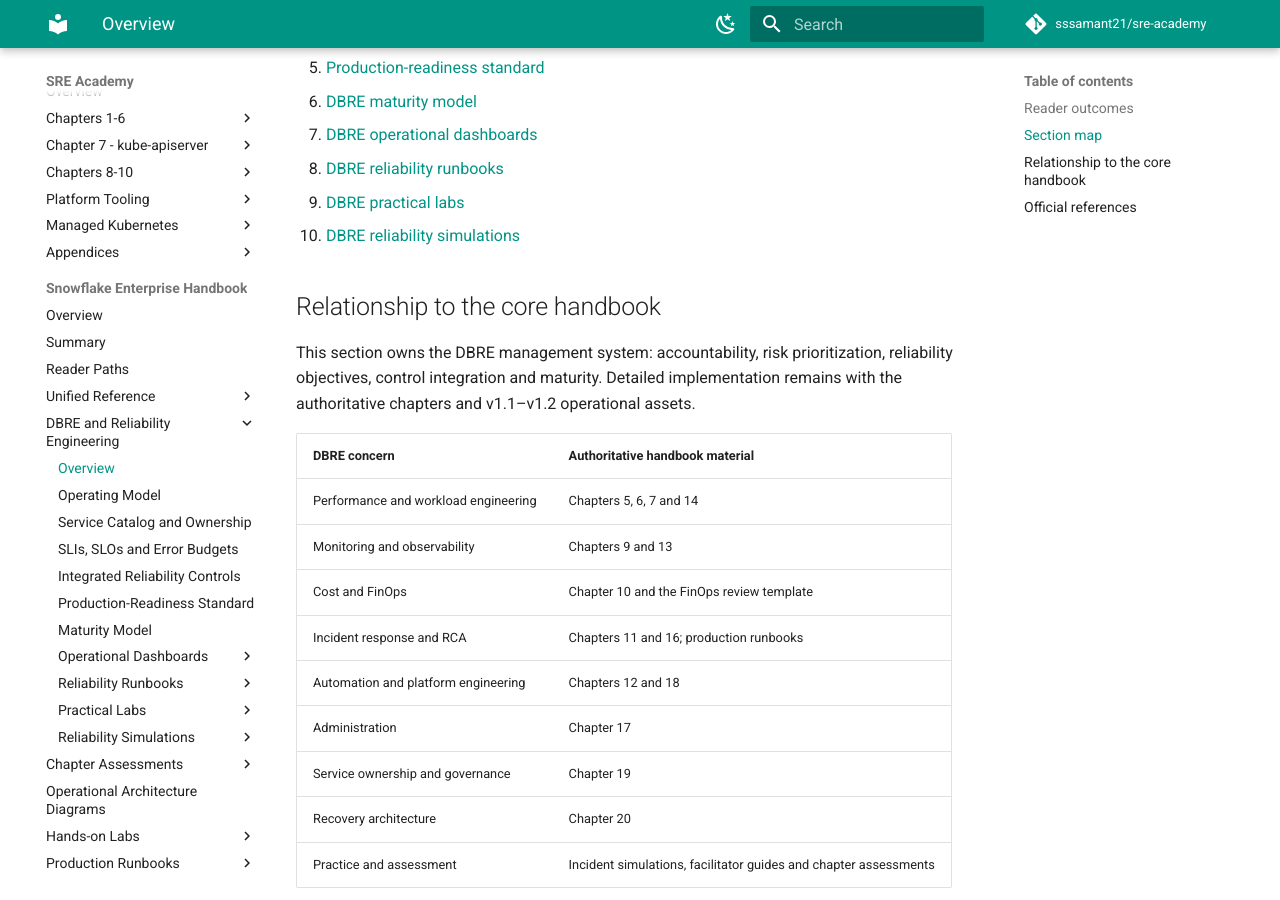
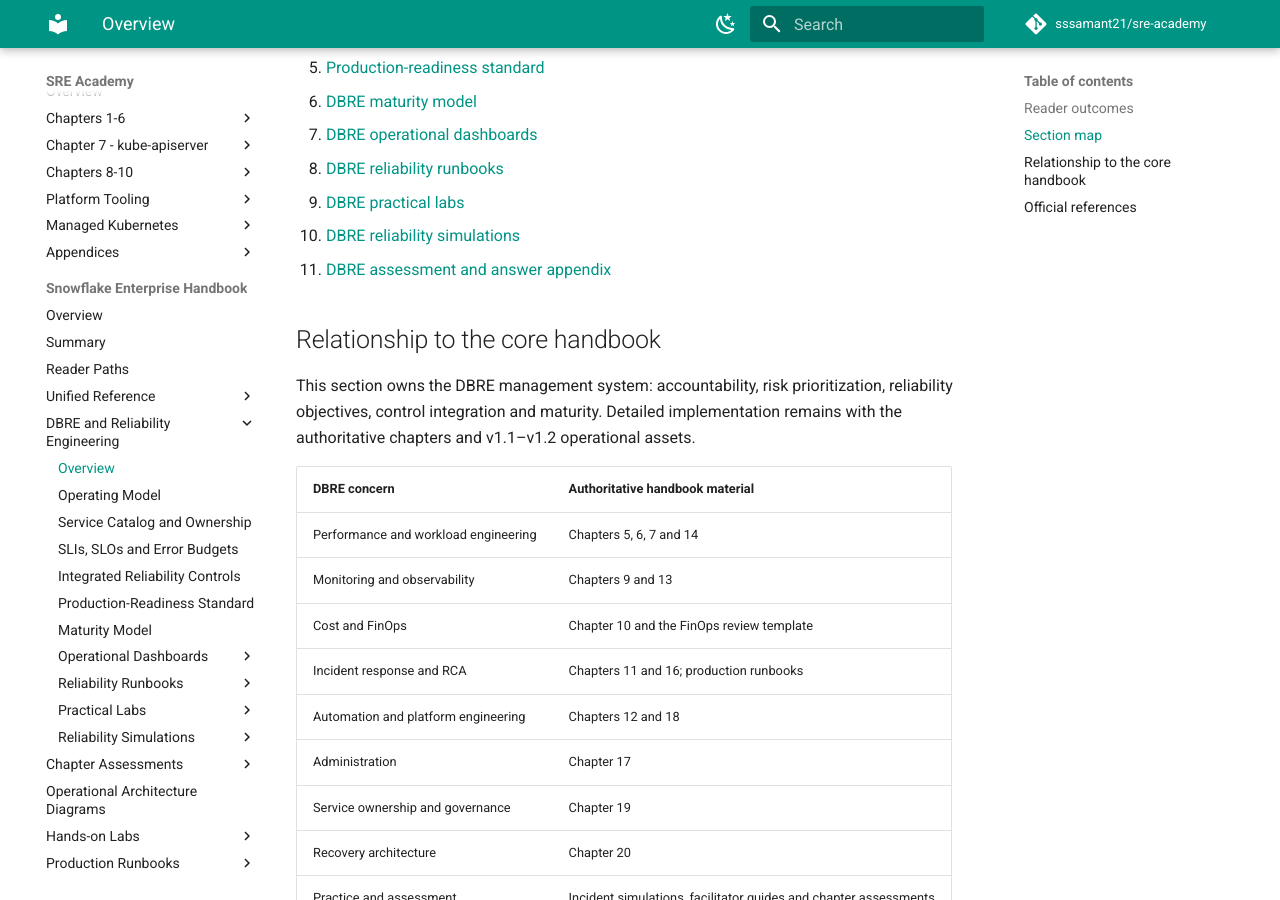
Before and after one commit to sssamant21/sre-academy, an MkDocs documentation site: the page built from docs/books/snowflake/dbre/index.md, in a window 1280 px wide and 900 px high, scrolled down 871 px. Built offline with MkDocs 1.6.1 and Material for MkDocs 9.7.7, drawn with Linux system fonts in a browser that asks for light colours; comment, search, counter and statistics services are not loaded.

Commit message:
docs(snowflake): link DBRE guides and assessment

```diff
--- a/docs/books/snowflake/dbre/index.md
+++ b/docs/books/snowflake/dbre/index.md
@@ -29,6 +29,7 @@
 8. [DBRE reliability runbooks](runbooks/index.md)
 9. [DBRE practical labs](labs/index.md)
 10. [DBRE reliability simulations](simulations/index.md)
+11. [DBRE assessment and answer appendix](assessments/index.md)
 
 ## Relationship to the core handbook
 
```
